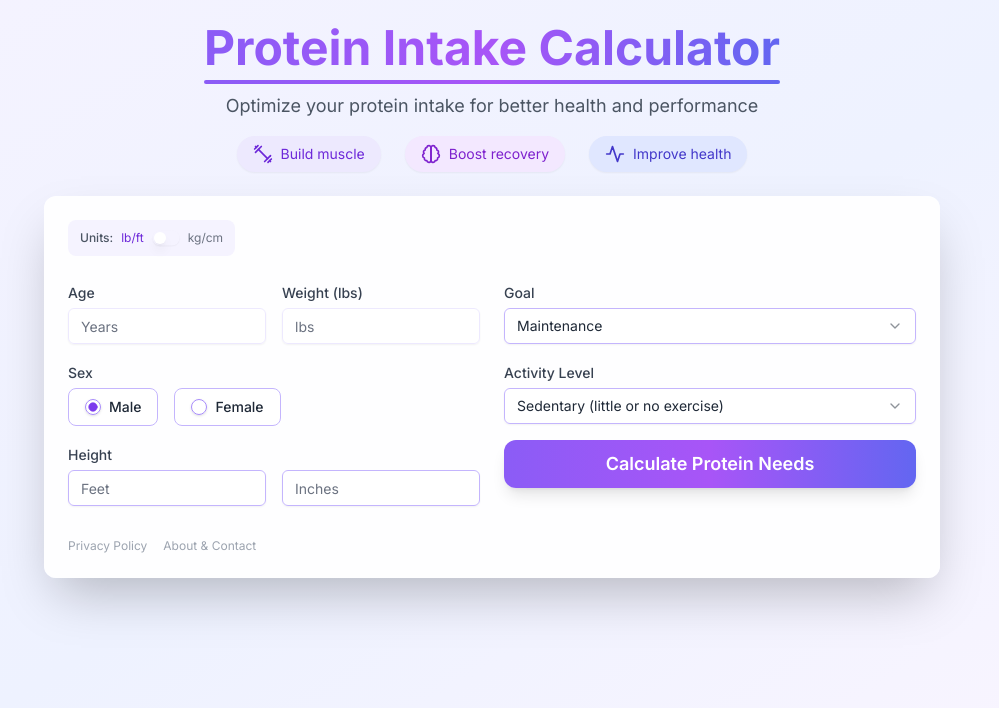
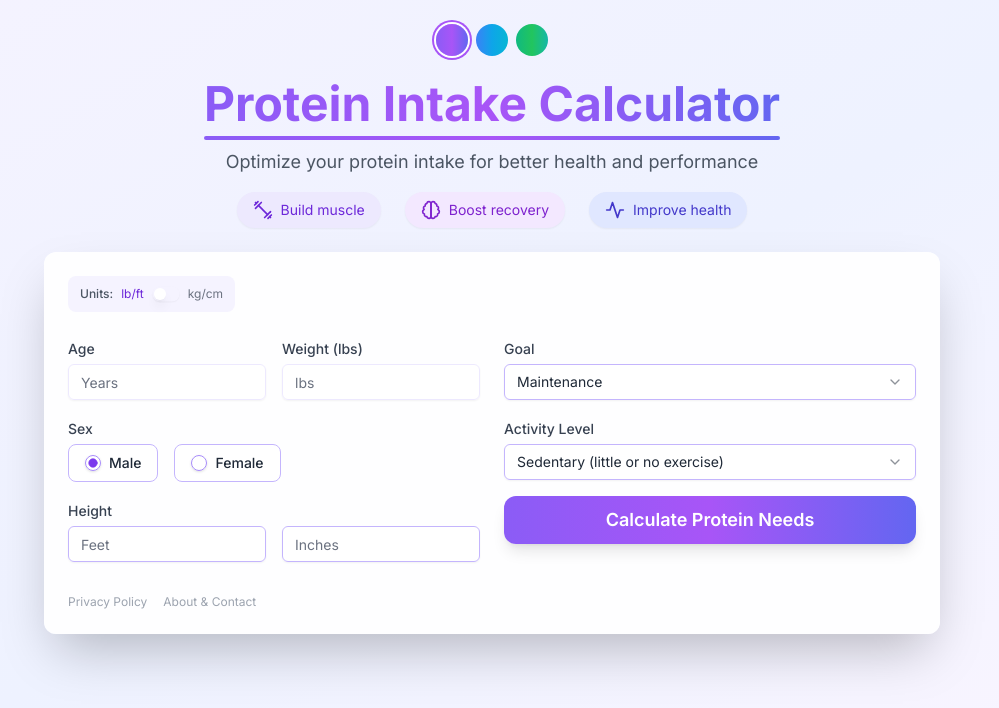
Before and after one commit to Paulsum1985/protein-calculator, a Next.js app: page / in a window 1280 px wide. Shown: the top 708 px of the page, without its empty margins (148-1147 px from the left). Built offline with nearby package versions, Linux system fonts and the light colour scheme.

Commit message:
add themes

```diff
--- a/src/app/page.tsx
+++ b/src/app/page.tsx
@@ -12,6 +12,60 @@ import { DumbbellIcon, ActivityIcon, BrainIcon } from 'lucide-react';
 import AdUnit from '@/components/AdUnit';
 import Link from 'next/link';
 
+type ThemeKey = 'purple' | 'blue' | 'green';
+
+type Theme = {
+  gradient: string;
+  title: string;
+  button: string;
+  result: string;
+  resultText: string;
+  accent: string;
+  accentHover: string;
+  border: string;
+};
+
+type Themes = {
+  [key in ThemeKey]: Theme;
+};
+
+function isThemeKey(key: string): key is ThemeKey {
+  return ['purple', 'blue', 'green'].includes(key);
+}
+
+const themes: Themes = {
+  purple: {
+    gradient: "from-violet-50 via-indigo-50 to-purple-50",
+    title: "from-violet-500 via-purple-500 to-indigo-500",
+    button: "from-violet-500 via-purple-500 to-indigo-500 hover:from-violet-600 hover:via-purple-600 hover:to-indigo-600",
+    result: "from-violet-100 via-purple-100 to-indigo-100",
+    resultText: "from-violet-600 via-purple-600 to-indigo-600",
+    accent: "text-violet-600",
+    accentHover: "hover:text-violet-700",
+    border: "border-violet-200",
+  },
+  blue: {
+    gradient: "from-blue-50 via-sky-50 to-cyan-50",
+    title: "from-blue-500 via-sky-500 to-cyan-500",
+    button: "from-blue-500 via-sky-500 to-cyan-500 hover:from-blue-600 hover:via-sky-600 hover:to-cyan-600",
+    result: "from-blue-100 via-sky-100 to-cyan-100",
+    resultText: "from-blue-600 via-sky-600 to-cyan-600",
+    accent: "text-blue-600",
+    accentHover: "hover:text-blue-700",
+    border: "border-blue-200",
+  },
+  green: {
+    gradient: "from-emerald-50 via-green-50 to-teal-50",
+    title: "from-emerald-500 via-green-500 to-teal-500",
+    button: "from-emerald-500 via-green-500 to-teal-500 hover:from-emerald-600 hover:via-green-600 hover:to-teal-600",
+    result: "from-emerald-100 via-green-100 to-teal-100",
+    resultText: "from-emerald-600 via-green-600 to-teal-600",
+    accent: "text-emerald-600",
+    accentHover: "hover:text-emerald-700",
+    border: "border-emerald-200",
+  }
+};
+
 const ProteinCalculator = () => {
   const [formData, setFormData] = useState({
     age: '',
@@ -25,6 +79,8 @@ const ProteinCalculator = () => {
     units: 'imperial'
   });
   const [result, setResult] = useState<number | null>(null);
+
+  const [currentTheme, setCurrentTheme] = useState<ThemeKey>('purple');
 
   const calculateProtein = () => {
     // Convert weight to number first
@@ -78,16 +134,32 @@ const handleUnitChange = (checked: boolean) => {
   setFormData(newFormData);
 };
 
+const safeTheme = isThemeKey(currentTheme) ? currentTheme : 'purple';
+
 return (
-    <div className="min-h-screen bg-gradient-to-br from-violet-50 via-indigo-50 to-purple-50 p-4 md:p-6">
+  <div className={`min-h-screen bg-gradient-to-br ${themes[safeTheme].gradient} p-4 md:p-6`}>
       <div className="max-w-4xl mx-auto">
         <div className="mb-6 space-y-4">
+        <div className="flex justify-center gap-2 mb-6">
+  <button
+    onClick={() => setCurrentTheme('purple')}
+    className={`w-8 h-8 rounded-full bg-gradient-to-r from-violet-500 via-purple-500 to-indigo-500 ${currentTheme === 'purple' ? 'ring-2 ring-offset-2 ring-purple-500' : ''}`}
+  />
+  <button
+    onClick={() => setCurrentTheme('blue')}
+    className={`w-8 h-8 rounded-full bg-gradient-to-r from-blue-500 via-sky-500 to-cyan-500 ${currentTheme === 'blue' ? 'ring-2 ring-offset-2 ring-blue-500' : ''}`}
+  />
+  <button
+    onClick={() => setCurrentTheme('green')}
+    className={`w-8 h-8 rounded-full bg-gradient-to-r from-emerald-500 via-green-500 to-teal-500 ${currentTheme === 'green' ? 'ring-2 ring-offset-2 ring-emerald-500' : ''}`}
+  />
+</div>
           <div className="text-center space-y-2">
             <div className="inline-block">
-              <h1 className="text-4xl md:text-5xl font-bold bg-gradient-to-r from-violet-500 via-purple-500 to-indigo-500 text-transparent bg-clip-text">
+            <h1 className={`text-4xl md:text-5xl font-bold bg-gradient-to-r ${themes[currentTheme].title} text-transparent bg-clip-text`}>
   Protein Intake Calculator
 </h1>
-              <div className="h-1 w-full bg-gradient-to-r from-violet-500 via-purple-500 to-indigo-500 rounded-full mt-2" />
+<div className={`h-1 w-full bg-gradient-to-r ${themes[currentTheme].title} rounded-full mt-2`} />
             </div>
             <p className="text-gray-600 text-lg">
               Optimize your protein intake for better health and performance
@@ -236,7 +308,7 @@ const handleUnitChange = (checked: boolean) => {
 
                 <Button
   onClick={calculateProtein}
-                  className="w-full bg-gradient-to-r from-violet-500 via-purple-500 to-indigo-500 hover:from-violet-600 hover:via-purple-600 hover:to-indigo-600 text-white py-6 rounded-xl text-lg font-semibold shadow-lg hover:shadow-xl transition-all duration-300 hover:scale-[1.02]"
+  className={"w-full bg-gradient-to-r " + themes[currentTheme].button + " text-white py-6 rounded-xl text-lg font-semibold shadow-lg hover:shadow-xl transition-all duration-300 hover:scale-[1.02]"}
 >
   Calculate Protein Needs
 </Button>
@@ -244,11 +316,11 @@ const handleUnitChange = (checked: boolean) => {
             </div>
 
             {result && (
-  <div className="mt-6 p-4 pb-6 bg-gradient-to-r from-violet-100 via-purple-100 to-indigo-100 rounded-xl shadow-inner border border-violet-200">
+  <div className={`mt-6 p-4 pb-6 bg-gradient-to-r ${themes[currentTheme].result} rounded-xl shadow-inner border ${themes[currentTheme].border}`}>
     <div className="flex items-center justify-between mb-4">
       <div className="space-y-1">
         <h3 className="text-base font-semibold text-gray-800">Daily Protein Target</h3>
-        <div className="text-5xl font-bold bg-gradient-to-r from-violet-600 via-purple-600 to-indigo-600 text-transparent bg-clip-text leading-tight pb-1">
+        <div className={`text-5xl font-bold bg-gradient-to-r ${themes[currentTheme].resultText} text-transparent bg-clip-text leading-tight pb-1`}>
   {result}g
 </div>
       </div>
```
Lines whose indentation alone changed are shown as unchanged.
